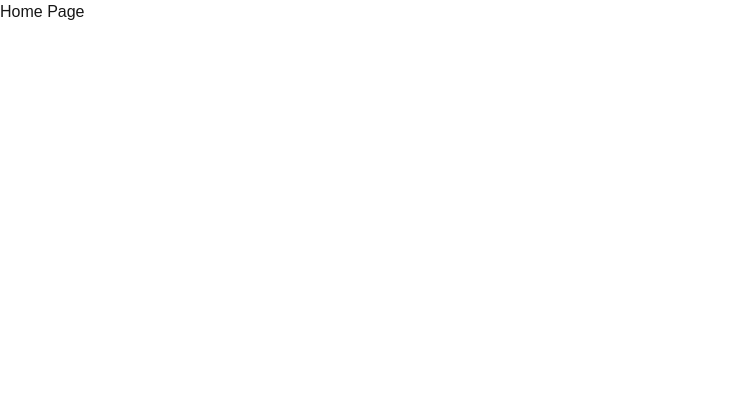
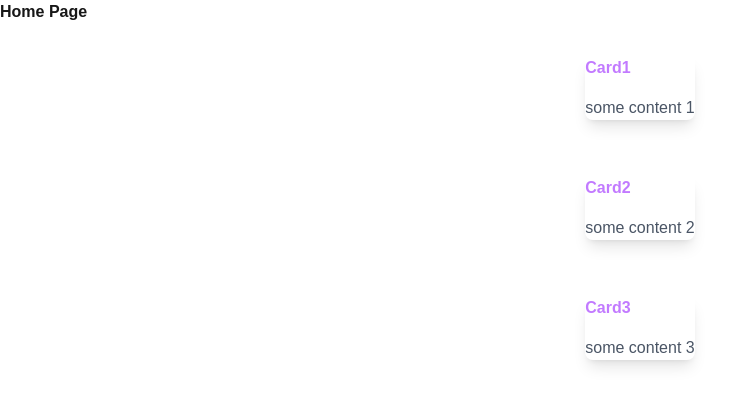
Before and after one commit to DarioDidi/alx-project-0x02-setup, a Next.js app in the folder alx-project-0x02/: page /home in a window 1280 px wide. Shown: the top 406 px of the page, without its empty margins (0-756 px from the left). Built offline with nearby package versions, Linux system fonts and the light colour scheme.

Commit message:
add card component

```diff
--- /dev/null
+++ b/alx-project-0x02/components/common/Card.tsx
@@ -0,0 +1,17 @@
+import { CardProps } from '../../interfaces';
+
+const Card: React.FC<CardProps> = ({ title, content }) => {
+	return (
+		<div className='max-w-full mx-auto my-4 bg-gray rounded-lg shadow-lg hover:rounded-2xl'>
+			<div className='mb-4'>
+				<h2 className='font-semibold text-purple-400'>
+					{title}
+				</h2>
+			</div>
+
+			<p className="text-gray-600 text-center">{content}</p>
+		</div>
+	)
+}
+
+export default Card;
--- a/alx-project-0x02/interfaces/index.ts
+++ b/alx-project-0x02/interfaces/index.ts
@@ -0,0 +1,4 @@
+export interface CardProps {
+  title: string;
+  content: string;
+}
--- a/alx-project-0x02/pages/home.tsx
+++ b/alx-project-0x02/pages/home.tsx
@@ -1,6 +1,14 @@
+import Card from "@/components/common/Card";
 const Home: React.FC = () => {
   return (
-    <h1>Home Page</h1>
+    <>
+      <h1 className="4xl font-bold mb-4">Home Page</h1>
+      <div className="flex gap-6 flex-col justify-self-center-safe">
+        <Card title="Card1" content="some content 1" />
+        <Card title="Card2" content="some content 2" />
+        <Card title="Card3" content="some content 3" />
+      </div>
+    </>
   );
 };
 
```
